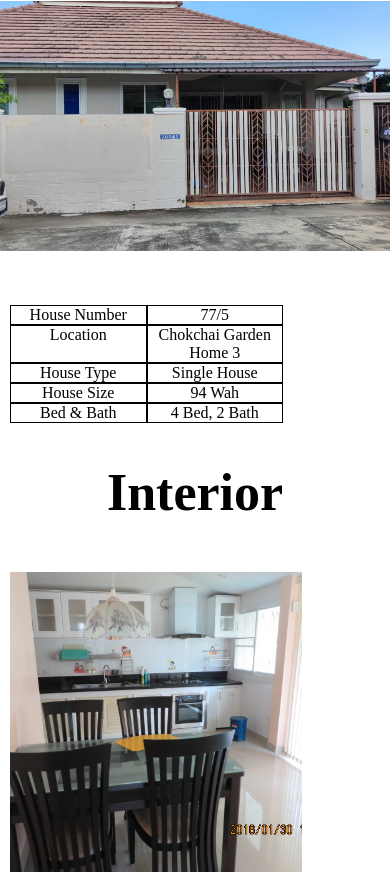
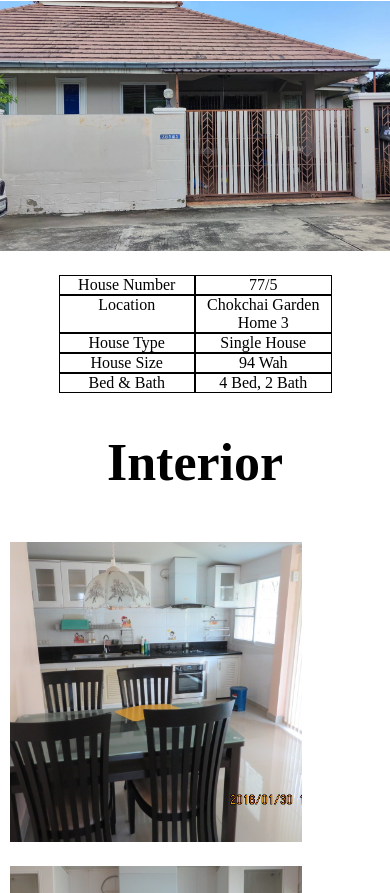
Before and after one commit to tomoyuki0514/Ayanohome, a plain HTML site: page index.html in a window 390 px wide. Shown: the part 939-1832 px from the top of the page. Drawn offline with Linux system fonts and the light colour scheme; some packages are replaced by stand-ins of ours.

Commit message:
Add files via upload

```diff
--- a/css/style.css
+++ b/css/style.css
@@ -152,7 +152,7 @@ li {
       flex-wrap: wrap;
       text-align: center;
       width: 70%;
-      margin: 30px 10px;
+
     }
 
   #inner ul{
```
